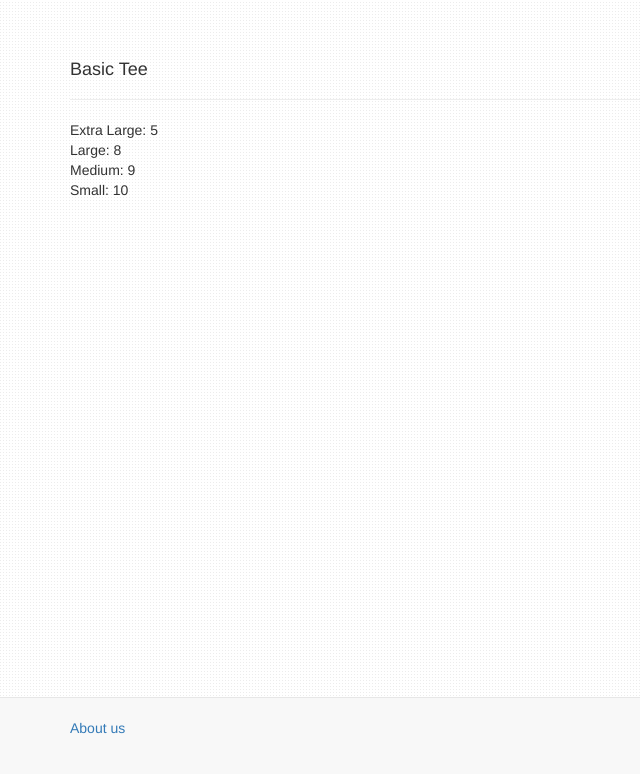
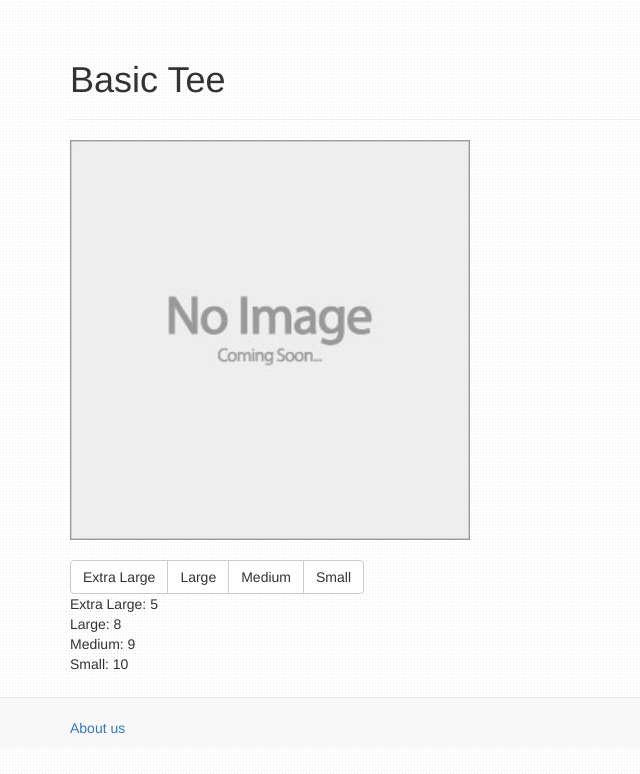
Before and after one commit to michaelroudnitski/Threads, a Django app: page /3/ in a window 1280 px wide. Shown: the part 52-826 px from the top of the page, without its empty margins (0-640 px from the left). Before the commit the page ends 786 px from the top, so only its background shows below. Run offline with Django 3.2, Linux system fonts and the light colour scheme; data comes from the database, SQL or seed files in the repository; both versions use the stored data as it was after the commit; some libraries are stand-ins or nearby versions.

Commit message:
Add files via upload

```diff
--- a/website/catalog/models.py
+++ b/website/catalog/models.py
@@ -39,7 +39,7 @@ class Product(models.Model):
     name = models.CharField(max_length=30)
 
     price = models.DecimalField(max_digits=6, decimal_places=2, default=0.00)
-
+    image = models.CharField(max_length=1000, default="/static/catalog/images/Placeholder.jpg")
     stockXL = models.IntegerField(default=0)
     stockL = models.IntegerField(default=0)
     stockM = models.IntegerField(default=0)
--- a/website/catalog/templates/catalog/product_info.html
+++ b/website/catalog/templates/catalog/product_info.html
@@ -5,11 +5,23 @@
 {% block body %}
     <div class="container">
         <div class="page-header">
-            <h4>{{product.name}}</h4>
+            <h1>{{product.name}}</h1>
         </div>
+        <img src={{product.image}} style="width: 400px; height: 400px;">
+        <br><br>
+
+        <div class="btn-group" role="group" aria-label="...">
+            <button type="button" class="btn btn-default">Extra Large</button>
+            <button type="button" class="btn btn-default">Large</button>
+            <button type="button" class="btn btn-default">Medium</button>
+            <button type="button" class="btn btn-default">Small</button>
+        </div>
+        <br>
+
         Extra Large: {{product.stockXL}}<br>
         Large: {{product.stockL}}<br>
         Medium: {{product.stockM}}<br>
         Small: {{product.stockS}}<br>
+
     </div>
 {% endblock %}
--- a/website/catalog/templates/catalog/products.html
+++ b/website/catalog/templates/catalog/products.html
@@ -11,7 +11,7 @@
         {% for product in items %}
         <div class="col-md-4">
             <div class="thumbnail">
-                <a href="{% url 'catalog:prod' p_id=product.id %}"><img src="/static/catalog/images/Placeholder.jpg"></a>
+                <a href="{% url 'catalog:prod' p_id=product.id %}"><img src={{product.image}}></a>
                     <div class="caption" style="margin: auto;">
                         <a href="{% url 'catalog:prod' p_id=product.id %}"><h3 style="text-align: center;">{{ product.name }}</h3></a>
                         <p style="text-align: center;">$ {{ product.price }}</p>
--- a/website/catalog/templates/catalog/search_info.html
+++ b/website/catalog/templates/catalog/search_info.html
@@ -95,7 +95,7 @@
                     {% for product in queryset_list %}
                         <tr>
                             <td style="width: 200px;"><a href="{% url 'catalog:prod' p_id=product.id %}">
-                                    <img src="/static/catalog/images/Placeholder.jpg" style="width: 132px; height: 132px;">
+                                    <img src={{product.image}} style="width: 132px; height: 132px;">
                             </a></td>
                             <td style="vertical-align: middle;"><a href="{% url 'catalog:prod' p_id=product.id %}">
                                 <h4>{{ product.name }} </h4></a>
--- a/website/catalog/templates/catalog/sex.html
+++ b/website/catalog/templates/catalog/sex.html
@@ -24,7 +24,7 @@
                 {% for product in products %}
                     <div class="col-md-4">
                         <div class="thumbnail">
-                            <a href="{% url 'catalog:prod' p_id=product.id %}"><img src="/static/catalog/images/Placeholder.jpg"></a>
+                            <a href="{% url 'catalog:prod' p_id=product.id %}"><img src={{product.image}}></a>
                                 <div class="caption" style="margin: auto;">
                                     <a href="{% url 'catalog:prod' p_id=product.id %}"><h3 style="text-align: center;">{{ product.name }}</h3></a>
                                     <p style="text-align: center;">$ {{ product.price }}</p>
```
Also changed, not shown: website/catalog/migrations/0003_product_image.py (added), website/db.sqlite3, 2 other files.
